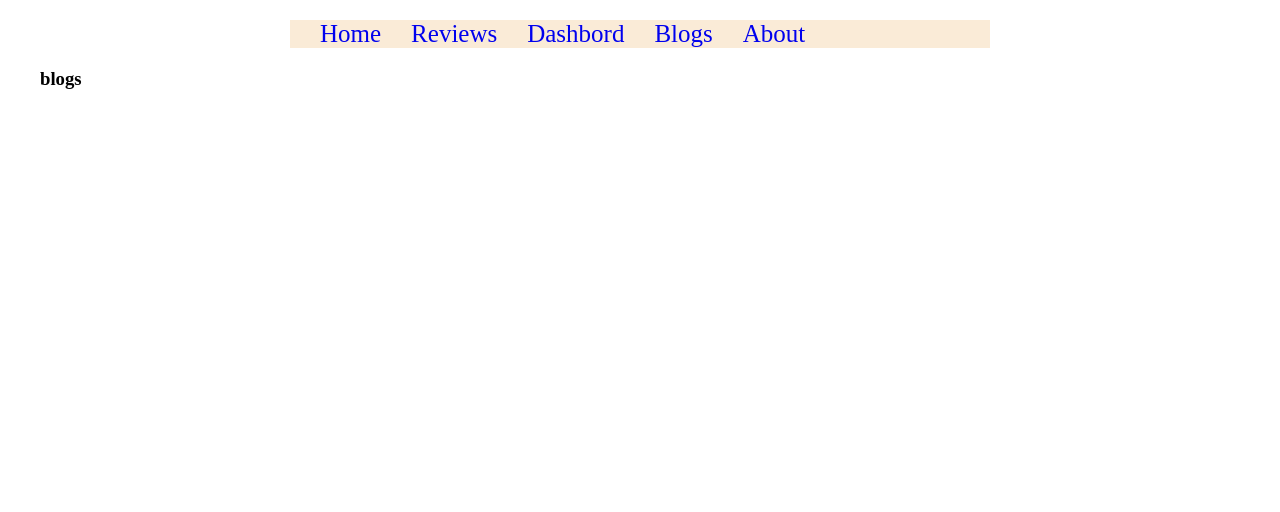
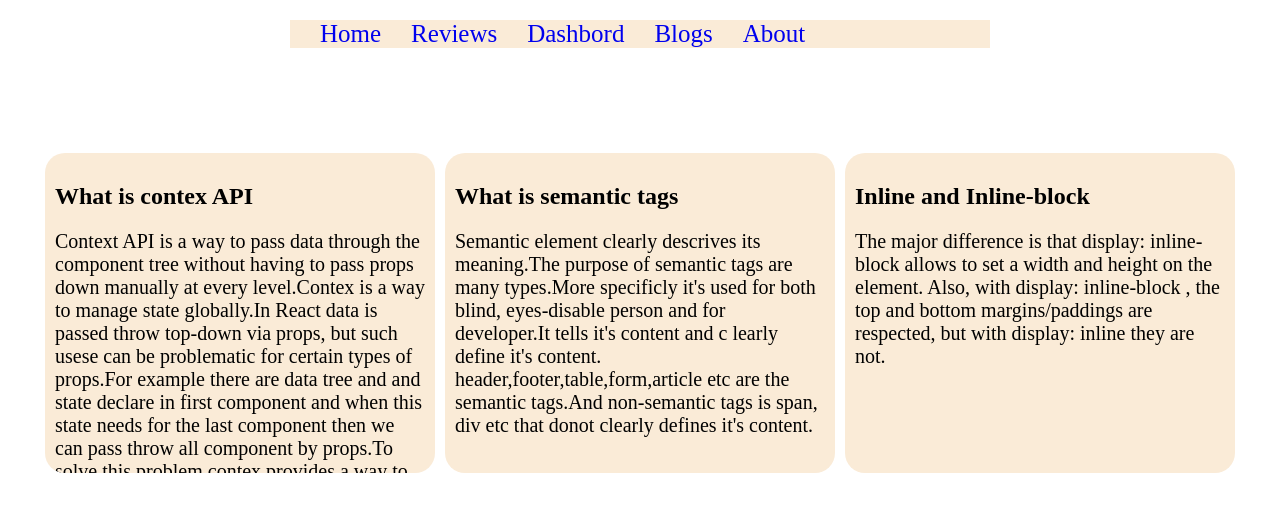
Before and after one commit to sheikhhasan124/product-analycis, a React (Create React App) app: page /blogs in a window 1280 px wide. Shown: the top 512 px of the page. Built offline with nearby package versions, Linux system fonts and the light colour scheme.

Commit message:
blog add

```diff
--- /dev/null
+++ b/src/component/blogs/Blogs.css
@@ -0,0 +1,22 @@
+.blogs{
+    display: flex;
+    margin-top: 100px;
+}
+.blog{
+    width: 33%;
+    height: 300px;
+    background-color: antiquewhite;
+    margin: 5px;
+    border-radius: 20px;
+    padding: 10px;
+    overflow:auto;
+}
+.blog p{
+    font-size: 20px;
+}
+/* @media screen and (max-width:700px) {
+    .blogs{
+        flex-direction: column;
+        width: 100%;
+    }
+} */
--- a/src/component/blogs/Blogs.js
+++ b/src/component/blogs/Blogs.js
@@ -1,9 +1,21 @@
 import React from 'react';
+import './Blogs.css'
 
 const Blogs = () => {
     return (
-        <div>
-            <h3>blogs</h3>
+        <div className='blogs'>
+            <div className="blog">
+                <h2>What is contex API</h2>
+                <p>Context API is a way to pass data through the component tree without having to pass props down manually at every level.Contex is a way to manage state globally.In React data is passed throw top-down via props, but such usese can be problematic for certain types of props.For example there are data tree and and state declare in first component and when this state needs for the last component then we can pass throw all component by props.To solve this problem contex provides a way to share values between components without having to explicitly pass a prop throgh every level of the tree.</p>
+            </div>
+            <div className="blog">
+                 <h2>What is semantic tags</h2>
+                 <p>Semantic element clearly descrives its meaning.The purpose of semantic tags are many types.More specificly it's used for both blind, eyes-disable person and for developer.It tells it's content and c learly define it's content. header,footer,table,form,article etc are the semantic tags.And non-semantic tags is span, div etc that donot clearly defines it's content.</p>
+            </div>
+            <div className="blog">
+                <h2>Inline and Inline-block</h2>
+                  <p>The major difference is that display: inline-block allows to set a width and height on the element. Also, with display: inline-block , the top and bottom margins/paddings are respected, but with display: inline they are not.</p>
+            </div>
         </div>
     );
 };
--- a/src/component/dashbord/DashBord.css
+++ b/src/component/dashbord/DashBord.css
@@ -0,0 +1,11 @@
+.chart{
+   display: flex;
+   /* width: 1000px; */
+   justify-content: space-around;
+   align-items: center;
+}
+.cart-head{
+    color: rgb(37, 37, 175);
+    font-size: 25px;
+    font-weight: bold;
+}
--- a/src/component/dashbord/Dashbord.js
+++ b/src/component/dashbord/Dashbord.js
@@ -1,5 +1,6 @@
 import React from 'react';
 import { Bar, BarChart, Line, LineChart, XAxis, YAxis } from 'recharts';
+import './DashBord.css'
 
 const Dashbord = () => {
    const lineChart = [
@@ -82,7 +83,7 @@ const Dashbord = () => {
         <div className="chart">
            <div>
                 <h3 className="cart-head">Month Wise sell</h3>
-                <LineChart width={600} height={400} data={lineChart}>
+                <LineChart width={400} height={400} data={lineChart}>
                 <Line dataKey={'sell'}></Line>
                 <XAxis dataKey={'month'}></XAxis>
                 <YAxis></YAxis>
@@ -91,7 +92,7 @@ const Dashbord = () => {
            <div className="bar-chart">
                <h3 className="cart-head">Investment vs Revenue</h3>
                <BarChart width={400} height={400} data={barChart}>
-                  <Bar dataKey={'investment'}></Bar>
+                  <Bar dataKey={'investment'}  fill="#8884d8" ></Bar>
                   <XAxis dataKey={"month"}></XAxis>
                   <YAxis></YAxis>
                </BarChart>
--- a/src/component/home/Home.css
+++ b/src/component/home/Home.css
@@ -36,12 +36,13 @@
     margin-top:20px ;
 }
 .customer-reviews button{
-    padding: 25px 90px;
+    padding: 10px 60px;
+    color: white;
     font-size: 25px;
     letter-spacing: 7px;
     border: none;
     margin-top: 20px;
-    background-color: aquamarine;
+    background-color:rgb(55, 55, 197);;
     border-radius: 20px;
 }
 .customer-reviews-section{
```
